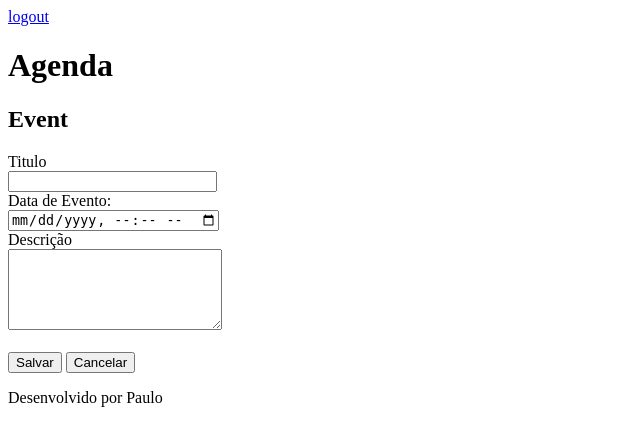
After one commit to pauloarantesmachado/Agenda-Django, a Django app: page /agenda/event/ in a window 1280 px wide. The commit adds this page. Shown: the top 446 px of the page, without its empty margins (0-640 px from the left). Run offline with Django 4.2, Linux system fonts and the light colour scheme; a user stored in the database is signed in.

Commit message:
feat/new-event

```diff
--- a/agenda/settings.py
+++ b/agenda/settings.py
@@ -12,6 +12,7 @@ https://docs.djangoproject.com/en/4.1/ref/settings/
 import os
 BASE_DIR = os.path.dirname(os.path.dirname(os.path.abspath(__file__)))
 from pathlib import Path
+from core import*
 
 # Build paths inside the project like this: BASE_DIR / 'subdir'.
 BASE_DIR = Path(__file__).resolve().parent.parent
--- a/agenda/urls.py
+++ b/agenda/urls.py
@@ -21,6 +21,8 @@ from django.views.generic import RedirectView
 urlpatterns = [
     path('admin/', admin.site.urls),
     path('agenda/', views.event_list ),
+    path('agenda/event/', views.event),
+    path('agenda/event/submit', views.event_submit),
     path('', RedirectView.as_view(url='/agenda/')),
     path('login/', views.login_user),
     path('login/submit', views.submit_login),
--- a/core/views.py
+++ b/core/views.py
@@ -36,3 +36,20 @@ def event_list(request):
   event = Event.objects.filter(user=user)
   dados = {'event':event}
   return render(request, 'agenda.html', dados)
+
+@login_required(login_url='/login/')
+def event(request):
+  return render(request, 'event.html')
+
+@login_required(login_url='/login/')
+def event_submit(resquest):
+  if resquest.POST:
+    title = resquest.POST.get('title')
+    event_date = resquest.POST.get("event_date")
+    description = resquest.POST.get("description")
+    user = resquest.user
+    Event.objects.create(title=title,
+                        event_date=event_date,
+                        description = description,
+                        user=user )
+    return redirect('/')
--- a/templates/agenda.html
+++ b/templates/agenda.html
@@ -2,6 +2,9 @@
 
 {% block content %}
  <h2>Agendamentos</h2>
+<a href="event/">
+    <button type="button">Novo evento</button>
+</a>
   <ul>
   {% for event in events %}
   <li>{{event.title}} - {{event.event_date}}</li>
--- /dev/null
+++ b/templates/event.html
@@ -0,0 +1,24 @@
+{% extends "model-page.html" %}
+
+{% block content %}
+<h2>Event</h2>
+<form action="submit" method="POST">{% csrf_token %}
+  <label>Titulo</label>
+  <br>
+  <input type="text" name="title" size="23">
+  <br>
+  <label>Data de Evento:</label>
+  <br>
+  <input type="datetime-local" name="event_date">
+  <br>
+  <label>Descrição</label>
+  <br>
+  <textarea name="description" rows="5" cols="24"></textarea>
+  <br><br>
+  <button type="submit">Salvar</button>
+  <a href="/">
+    <button type="button">Cancelar</button>
+  </a>
+</form>
+
+{% endblock %}
```
Also changed, not shown: core/migrations/0001_initial.py, core/migrations/0002_alter_event_event_date.py (deleted), core/migrations/0003_event_user.py (deleted), db.sqlite3.
